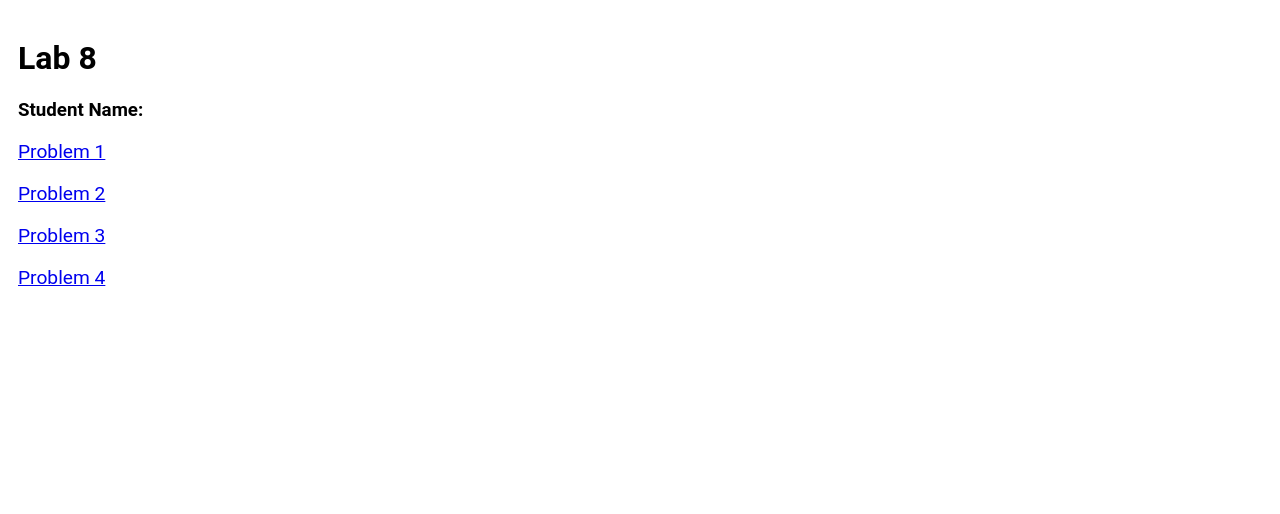
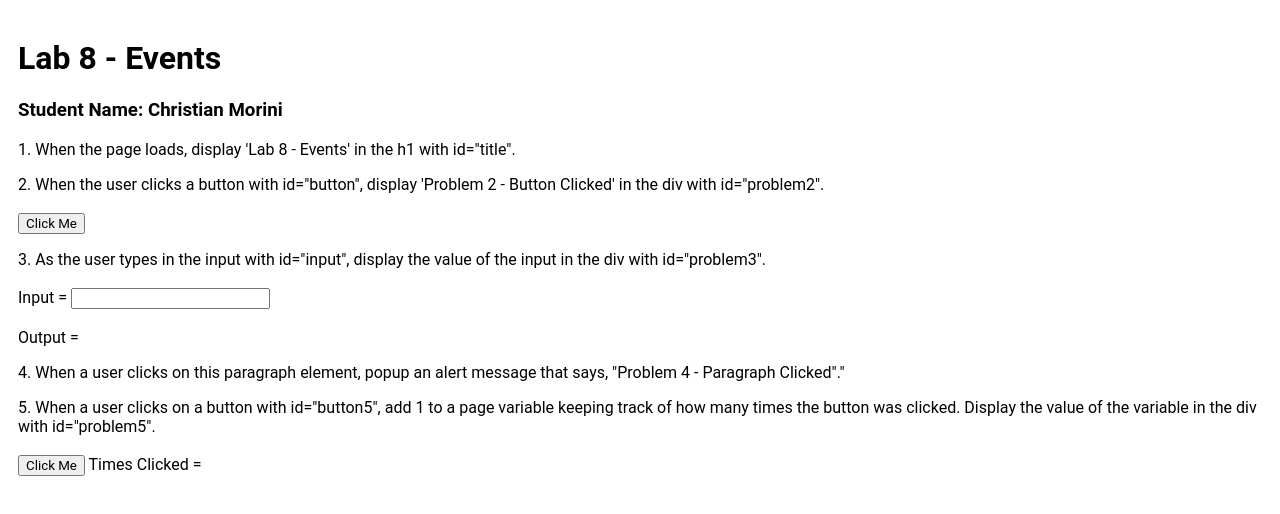
Before and after one commit to chris3633/IT2320-Labs, a website: page lab8.html in a window 1280 px wide. Drawn offline with Linux system fonts and the light colour scheme.

Commit message:
Done Lab 8.

```diff
--- a/lab8.html
+++ b/lab8.html
@@ -5,16 +5,98 @@
   <meta charset="utf-8">
   <meta name="viewport" content="width=device-width">
   <title>Lab 8</title>
-  <style>*{font-family:Roboto,Helvetica,Arial,sans-serif;}body{padding:10px;} a { font-size:1.2em; }</style>
+  <style>
+    * {
+      font-family: Roboto, Helvetica, Arial, sans-serif;
+    }
+
+    body {
+      padding: 10px;
+    }
+
+    a {
+      font-size: 1.2em;
+    }
+  </style>
+
+  <script>
+    // Update the title on page load
+    window.onload = function () {
+      // 1. Display 'Lab 8 - Events' in the h1 with id="title
+      document.getElementById("title").textContent = "Lab 8 - Events";
+
+
+      // 2. Add click event to the button
+      document.getElementById("button").onclick = function () {
+        document.getElementById("problem2").textContent = "Problem 2 - Button Clicked";
+      };
+
+      // 3. Display input value in real-time
+      document.getElementById("input").addEventListener("input", function () {
+        document.getElementById("problem3").textContent = this.value;
+      });
+
+      // 4. Add click event to show an alert
+      document.getElementById("paragraph").onclick = function () {
+        alert("Problem 4 - Paragraph Clicked");
+      };
+
+      // 5. Track button clicks
+      let clickCount = 0; // Variable to keep track of the number of clicks
+
+      document.getElementById("button5").onclick = function () {
+        clickCount++; // Increment the click count
+        document.getElementById("problem5").textContent = clickCount; // Display the count in the div
+      };
+
+    };
+
+  </script>
+
 </head>
 
+<!--
+Updated Problems 3 and 5:
+Replaced <div> with <span> to display output inline rather than in a block format.
+This change makes it so the output shows up right next to the input and button labels, making it look cleaner and easier to read.
+-->
+
 <body>
-  <h1>Lab 8</h1>
-  <h3>Student Name: </h3>
-  <a href="lab8-1.html">Problem 1</a><br><br>
-  <a href="lab8-2.html">Problem 2</a><br><br>
-  <a href="lab8-3.html">Problem 3</a><br><br>
-  <a href="lab8-4.html">Problem 4</a><br><br>
+  <h1 id="title"></h1>
+  <h3>Student Name: Christian Morini </h3>
+  <p>
+    1. When the page loads, display 'Lab 8 - Events' in the h1 with id="title".
+  </p>
+
+  <p>
+    2. When the user clicks a button with id="button", display 'Problem 2 - Button Clicked' in the div with
+    id="problem2".
+    <br><br>
+    <button id="button">Click Me</button>
+  <div id="problem2"></div>
+  </p>
+
+  <p>
+    3. As the user types in the input with id="input", display the value of the input in the div with id="problem3".
+    <br><br>
+    Input = <input type="text" id="input">
+    <br><br>Output =
+    <span id="problem3"></span>
+  </p>
+
+  <p id="paragraph">
+    4. When a user clicks on this paragraph element, popup an alert message that says, "Problem 4 - Paragraph Clicked"."
+  </p>
+
+  <p>
+    5. When a user clicks on a button with id="button5", add 1 to a page variable keeping track of how many times
+    the button was clicked. Display the value of the variable in the div with id="problem5".
+    <br><br>
+    <button id="button5">Click Me</button> Times Clicked =
+    <span id="problem5"></span>
+  </p>
+
+
 </body>
 
 </html>
```
Also changed, not shown: lab7.html (+1 -1 lines), lab8-1.html (deleted, +0 -16 lines), lab8-2.html (deleted, +0 -16 lines), lab8-3.html (deleted, +0 -16 lines), lab8-4.html (deleted, +0 -16 lines), 1 other file.
